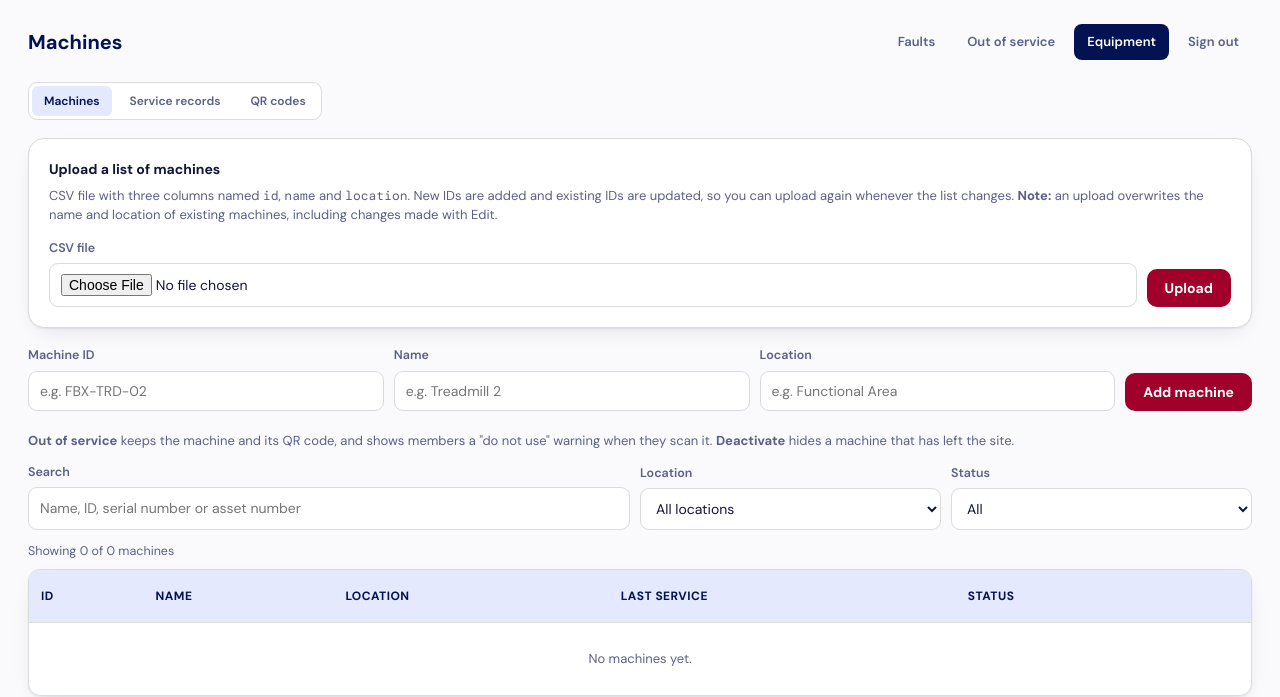
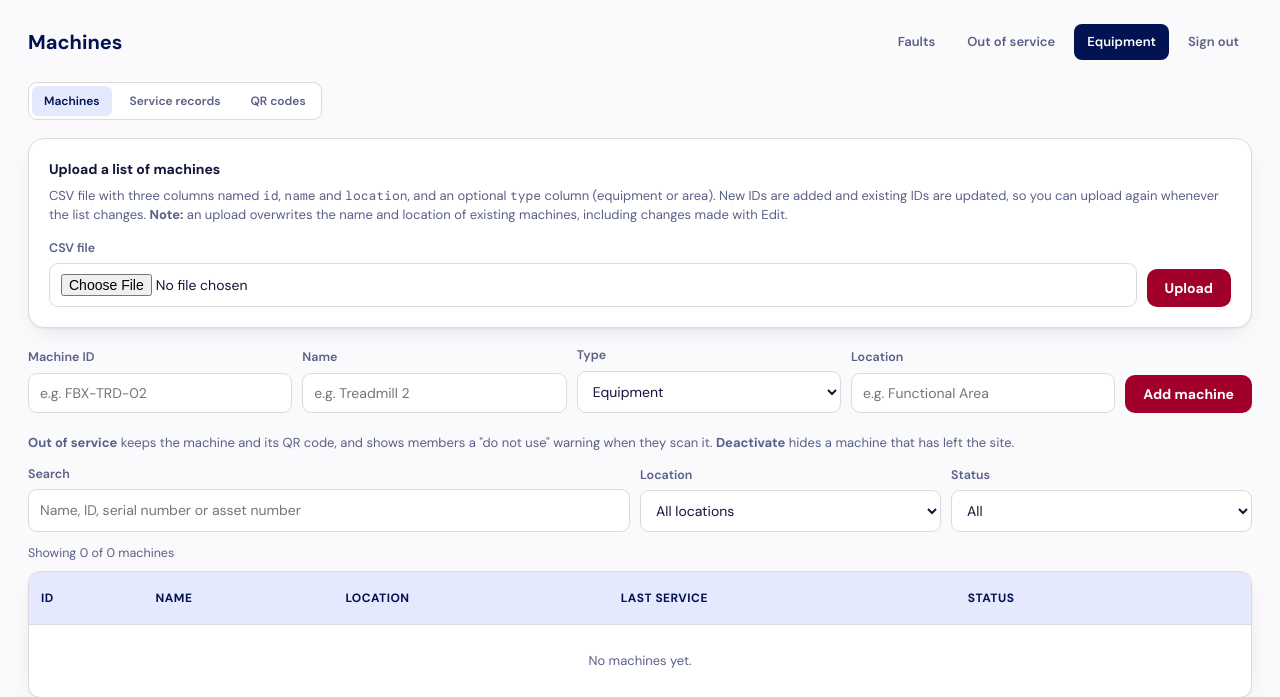
Before and after one commit to boardtom/GymFaultReporting, a Flask app: page /machines in a window 1280 px wide. Shown: the top 697 px of the page. Run offline with Flask 3, Linux system fonts and the light colour scheme; the visitor is signed in with stand-in values (Sample User, id 1); data that the repository does not hold is empty.

Commit message:
Add areas (padel court, football pitch, studio) with their own wording, fault types and email
Co-Authored-By: Claude Sonnet 5.5 <noreply@anthropic.com>
Claude-Session: https://claude.ai/code/session_01RkkUayfzC9piqSMAf3fASs

```diff
--- a/app.py
+++ b/app.py
@@ -129,6 +129,20 @@ FAULT_TYPES = [
     "Missing part",
     "Other",
 ]
+# A "machine" record is either a piece of equipment or an area (padel court, pitch, studio).
+KIND_EQUIPMENT = "equipment"
+KIND_AREA = "area"
+KINDS = [KIND_EQUIPMENT, KIND_AREA]
+AREA_FAULT_TYPES = [
+    "Surface or flooring",
+    "Lighting",
+    "Goals, nets or posts",
+    "Glass, walls, fencing or doors",
+    "Leak or flooding",
+    "Heating, cooling or ventilation",
+    "Cleanliness",
+    "Other",
+]
 # Severity is set by Wellness International at triage, not by the member.
 SEVERITIES = ["Low", "Medium", "High"]
 UNASSESSED = "Unassessed"
@@ -159,6 +173,12 @@ class Machine(db.Model):
     # Out of service: members see a "do not use" warning when they scan the code.
     out_of_service = db.Column(db.Boolean, nullable=False, default=False)
     out_of_service_note = db.Column(db.String(200), nullable=True)
+    # "equipment" (default) or "area": areas get their own questions and wording.
+    kind = db.Column(db.String(12), nullable=False, default=KIND_EQUIPMENT)
+
+    @property
+    def is_area(self):
+        return self.kind == KIND_AREA
 
 
 class Report(db.Model):
@@ -361,15 +381,18 @@ def _local_time(dt):
 
 def build_fault_email(report):
     """Return (subject, plain-text body) for a fault alert."""
-    subject = f"Equipment fault: {report.machine.name} ({report.machine.id})"
+    area = report.machine.is_area
+    subject = f"{'Area issue' if area else 'Equipment fault'}: {report.machine.name} ({report.machine.id})"
     body = (
-        f"Machine: {report.machine.name} ({report.machine.id})\n"
+        f"{'Area' if area else 'Machine'}: {report.machine.name} ({report.machine.id})\n"
         f"Location: {report.machine.location}\n"
-        f"Fault: {report.fault_type}\n"
-        f"Red out of order hang tag placed by member: {report.hang_tag or 'Not asked'}\n"
+        f"{'Issue' if area else 'Fault'}: {report.fault_type}\n"
+        + ("People stopped from using the area by member" if area
+           else "Red out of order hang tag placed by member")
+        + f": {report.hang_tag or 'Not asked'}\n"
         f"Reported: {_local_time(report.created_at)}\n"
         + (f"Details: {report.details}\n" if report.details else "")
-        + "\nPlease review this report in the fault log and mark the machine out of\n"
+        + f"\nPlease review this report in the fault log and mark the {'area' if area else 'machine'} out of\n"
           "service if required.\n"
         + f"\nView in the fault log: {APP_BASE_URL}{url_for('log_view')}\n"
     )
@@ -451,7 +474,8 @@ def report(machine_id):
         hang_tag = request.form.get("hang_tag", "")
         details = request.form.get("details", "").strip()
 
-        if fault_type not in FAULT_TYPES or hang_tag not in YES_NO:
+        allowed = AREA_FAULT_TYPES if machine.is_area else FAULT_TYPES
+        if fault_type not in allowed or hang_tag not in YES_NO:
             abort(400)
 
         rpt = Report(
@@ -468,7 +492,8 @@ def report(machine_id):
         return render_template("confirm.html", machine=machine, email_sent=email_sent)
 
     return render_template(
-        "report.html", machine=machine, fault_types=FAULT_TYPES, yes_no=YES_NO
+        "report.html", machine=machine, yes_no=YES_NO,
+        fault_types=AREA_FAULT_TYPES if machine.is_area else FAULT_TYPES
     )
 
 
@@ -696,12 +721,15 @@ def machines_admin():
         machine_id = request.form.get("id", "").strip().upper()
         name = request.form.get("name", "").strip()
         location = request.form.get("location", "").strip()
+        kind = request.form.get("kind", KIND_EQUIPMENT)
+        if kind not in KINDS:
+            kind = KIND_EQUIPMENT
         if not (machine_id and name and location):
             flash("All fields are required.")
         elif db.session.get(Machine, machine_id):
             flash(f"Machine ID {machine_id} already exists.")
         else:
-            db.session.add(Machine(id=machine_id, name=name, location=location))
+            db.session.add(Machine(id=machine_id, name=name, location=location, kind=kind))
             db.session.commit()
             flash(f"Added {name}.")
         return redirect(url_for("machines_admin"))
@@ -723,6 +751,8 @@ def import_machine_rows(rows):
         machine_id = (row.get("id") or "").strip().upper()
         name = (row.get("name") or "").strip()
         location = (row.get("location") or "").strip()
+        kind = (row.get("type") or "").strip().lower()
+        kind = kind if kind in KINDS else None          # blank keeps what is already set
         if not (machine_id and name and location) or len(machine_id) > 20:
             skipped += 1
             continue
@@ -731,9 +761,12 @@ def import_machine_rows(rows):
             existing.name = name
             existing.location = location
             existing.active = True
+            if kind:
+                existing.kind = kind
             updated += 1
         else:
-            db.session.add(Machine(id=machine_id, name=name, location=location))
+            db.session.add(Machine(id=machine_id, name=name, location=location,
+                                   kind=kind or KIND_EQUIPMENT))
             added += 1
     db.session.commit()
     return added, updated, skipped
@@ -962,6 +995,9 @@ def edit_machine(machine_id):
         name = (request.form.get("name") or "").strip()
         location = (request.form.get("location") or "").strip()
         asset_no = (request.form.get("asset_no") or "").strip()
+        kind = request.form.get("kind", machine.kind)
+        if kind not in KINDS:
+            kind = machine.kind
         if not (name and location):
             flash("Name and location are both required.")
         elif len(name) > 120 or len(location) > 120 or len(asset_no) > 40:
@@ -969,6 +1005,7 @@ def edit_machine(machine_id):
         else:
             machine.name, machine.location = name, location
             machine.asset_no = asset_no or None
+            machine.kind = kind
             db.session.commit()
             flash(f"Saved changes to {machine.name}.")
             return redirect(url_for("machines_admin"))
@@ -981,7 +1018,8 @@ def edit_machine(machine_id):
 def service_view():
     result_filter = request.args.get("result", "all")
     latest = latest_service_by_machine()
-    machines = Machine.query.filter_by(active=True).order_by(Machine.location, Machine.name).all()
+    machines = (Machine.query.filter_by(active=True, kind=KIND_EQUIPMENT)
+                .order_by(Machine.location, Machine.name).all())
     rows = [(m, latest.get(m.id)) for m in machines]
     counts = {
         "pass": sum(1 for _, r in rows if r and r.result == "Pass"),
@@ -1061,6 +1099,7 @@ def upgrade_database():
         "asset_no": "VARCHAR(40)",
         "out_of_service": "BOOLEAN NOT NULL DEFAULT FALSE",
         "out_of_service_note": "VARCHAR(200)",
+        "kind": "VARCHAR(12) NOT NULL DEFAULT 'equipment'",
     }
     for column, ddl in additions.items():
         if column not in existing:
@@ -1151,6 +1190,22 @@ def upgrade_database():
         db.session.rollback()
         app.logger.error("Could not rename Fitbox: %s", exc)
 
+    # One-off: add the areas that are reported on rather than a piece of equipment.
+    areas_key = "add-areas-2026-11-13"
+    try:
+        if not db.session.get(AppliedUpdate, areas_key) and Machine.query.count() > 0:
+            db.session.add(AppliedUpdate(key=areas_key))
+            for area_id, area_name in (("PAD-01", "Padel Court"), ("PIT-01", "Football Pitch"),
+                                       ("STU-01", "Studio")):
+                if not db.session.get(Machine, area_id):
+                    db.session.add(Machine(id=area_id, name=area_name, location=area_name,
+                                           kind=KIND_AREA))
+            db.session.commit()
+            app.logger.warning("Added the padel court, football pitch and studio")
+    except Exception as exc:  # noqa: BLE001
+        db.session.rollback()
+        app.logger.error("Could not add areas: %s", exc)
+
 
 # --- CLI ------------------------------------------------------------------
 @app.cli.command("seed")
--- a/templates/confirm.html
+++ b/templates/confirm.html
@@ -20,14 +20,14 @@
       <div class="tick">
         <svg width="26" height="26" viewBox="0 0 24 24" fill="none"><path d="M20 6L9 17l-5-5" stroke="currentColor" stroke-width="2.5" stroke-linecap="round" stroke-linejoin="round"/></svg>
       </div>
-      <h2>Fault reported</h2>
+      <h2>{{ "Issue reported" if machine.is_area else "Fault reported" }}</h2>
       {% if email_sent %}
         <p>Wellness International have been emailed about {{ machine.name }}. Thanks for flagging it.</p>
       {% else %}
         <p>Your report for {{ machine.name }} has been logged.</p>
         <p class="warn-note">The email alert couldn't be sent &mdash; check the mail settings.</p>
       {% endif %}
-      <a href="{{ url_for('report', machine_id=machine.id) }}" class="btn btn-ghost">Report another fault</a>
+      <a href="{{ url_for('report', machine_id=machine.id) }}" class="btn btn-ghost">{{ "Report another issue" if machine.is_area else "Report another fault" }}</a>
     </div>
   </div>
 </div>
--- a/templates/log.html
+++ b/templates/log.html
@@ -77,7 +77,7 @@
         {% for r in reports %}
         <tr id="report-{{ r.id }}"{% if r.machine.out_of_service %} class="row-oos"{% endif %}>
           <td class="mono" data-key="date" data-v="{{ r.created_at.strftime('%Y%m%d%H%M%S') }}">{{ r.created_at|uk('%d %b %H:%M') }}</td>
-          <td data-key="machine" data-v="{{ r.machine.name|lower }}" data-q="{{ (r.machine.name ~ ' ' ~ r.machine.id ~ ' ' ~ r.fault_type ~ ' ' ~ (r.details or ''))|lower }}">{{ r.machine.name }}<div class="mono" style="color:var(--text-muted);font-size:11px;">{{ r.machine.id }}</div>
+          <td data-key="machine" data-v="{{ r.machine.name|lower }}" data-q="{{ (r.machine.name ~ ' ' ~ r.machine.id ~ ' ' ~ r.fault_type ~ ' ' ~ (r.details or ''))|lower }}">{{ r.machine.name }}{% if r.machine.is_area %} <span class="badge prog" style="margin-left:4px;">Area</span>{% endif %}<div class="mono" style="color:var(--text-muted);font-size:11px;">{{ r.machine.id }}</div>
             {% if repeats.get(r.machine_id) %}<span class="badge repeat" style="margin-top:4px;white-space:nowrap;" title="{{ repeats[r.machine_id] }} reports in the last {{ repeat_days }} days">Repeat fault ({{ repeats[r.machine_id] }})</span>{% endif %}</td>
           <td data-key="location" data-v="{{ r.machine.location|lower }}">{{ r.machine.location }}</td>
           <td class="fault-cell" data-key="fault" data-v="{{ r.fault_type|lower }}"><strong>{{ r.fault_type }}</strong>{% if r.details %}<div class="fault-details">{{ r.details }}</div><button type="button" class="more-btn" hidden>Show more</button>{% endif %}</td>
--- a/templates/machines.html
+++ b/templates/machines.html
@@ -11,7 +11,7 @@
   <div class="card" style="margin-bottom:18px;">
     <h2 style="font-size:14px;margin:0 0 6px;">Upload a list of machines</h2>
     <p style="margin:0 0 14px;color:var(--text-muted);font-size:13px;">
-      CSV file with three columns named <span class="mono">id</span>, <span class="mono">name</span> and <span class="mono">location</span>.
+      CSV file with three columns named <span class="mono">id</span>, <span class="mono">name</span> and <span class="mono">location</span>, and an optional <span class="mono">type</span> column (equipment or area).
       New IDs are added and existing IDs are updated, so you can upload again whenever the list changes.
       <strong>Note:</strong> an upload overwrites the name and location of existing machines, including changes made with Edit.
     </p>
@@ -32,6 +32,10 @@
     <label class="field">
       Name
       <input type="text" name="name" placeholder="e.g. Treadmill 2" required>
+    </label>
+    <label class="field">
+      Type
+      <select name="kind"><option value="equipment">Equipment</option><option value="area">Area</option></select>
     </label>
     <label class="field">
       Location
@@ -74,16 +78,16 @@
       <thead><tr><th>ID</th><th>Name</th><th>Location</th><th>Last service</th><th>Status</th><th></th></tr></thead>
       <tbody>
         {% for m in machines %}
-        <tr data-search="{{ (m.id ~ ' ' ~ m.name ~ ' ' ~ (m.asset_no or '') ~ ' ' ~ m.location)|lower }}" data-loc="{{ m.location|lower }}" data-status="{{ 'inactive' if not m.active else ('out' if m.out_of_service else 'active') }}"{% if m.out_of_service %} class="row-oos"{% endif %}>
+        <tr data-search="{{ (m.id ~ ' ' ~ ('area ' if m.is_area else '') ~ m.name ~ ' ' ~ (m.asset_no or '') ~ ' ' ~ m.location)|lower }}" data-loc="{{ m.location|lower }}" data-status="{{ 'inactive' if not m.active else ('out' if m.out_of_service else 'active') }}"{% if m.out_of_service %} class="row-oos"{% endif %}>
           <td class="mono" style="white-space:nowrap;">{{ m.id }}</td>
-          <td>{{ m.name }}{% if m.asset_no %}<div class="mono" style="color:var(--text-muted);font-size:11px;">Asset {{ m.asset_no }}</div>{% endif %}</td>
+          <td>{{ m.name }}{% if m.is_area %} <span class="badge prog" style="margin-left:4px;">Area</span>{% endif %}{% if m.asset_no %}<div class="mono" style="color:var(--text-muted);font-size:11px;">Asset {{ m.asset_no }}</div>{% endif %}</td>
           <td>{{ m.location }}</td>
           <td>
             {% set sv = service.get(m.id) %}
             {% if sv %}
               <span class="mono" style="font-size:12px;">{{ sv.service_date.strftime('%d %b %Y') }}</span>
               <span class="badge {{ 'resolved' if sv.result == 'Pass' else 'open' }}"><span class="dot"></span>{{ sv.result }}</span>
-            {% else %}<span style="color:var(--text-muted);font-size:12px;">No record</span>{% endif %}
+            {% elif m.is_area %}<span style="color:var(--text-muted);font-size:12px;">Not applicable</span>{% else %}<span style="color:var(--text-muted);font-size:12px;">No record</span>{% endif %}
           </td>
           <td>
             {% if not m.active %}<span class="badge open"><span class="dot"></span>Inactive</span>
```
Also changed, not shown: templates/machine_edit.html (+7 -0 lines), templates/report.html (+10 -8 lines).
